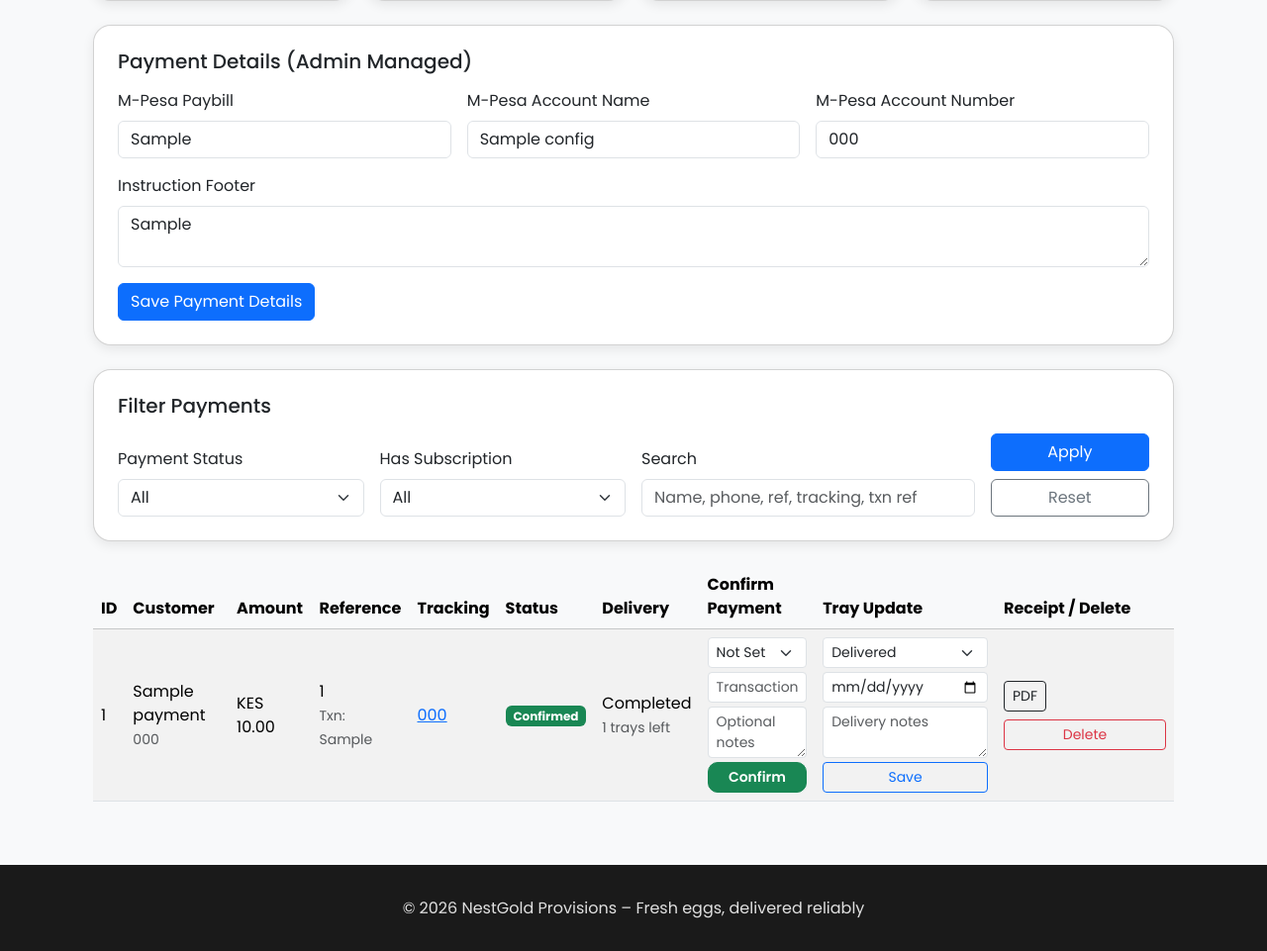
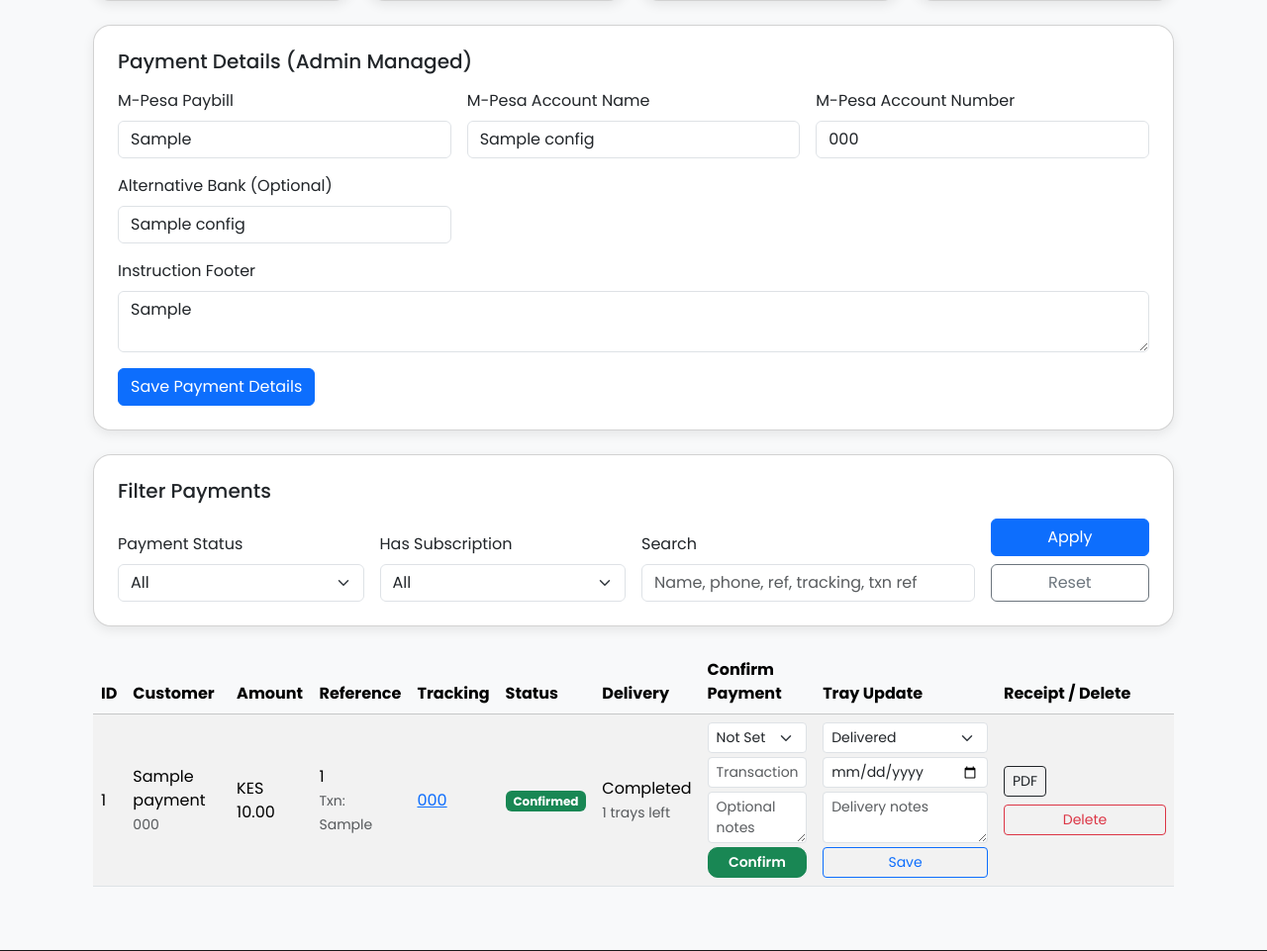
Before and after one commit to MERIOTHWANGUI/Nestgold-provisions, a Flask app: page /admin/payments in a window 1280 px wide. Shown: the part 315-1276 px from the top of the page at 99% size. Run offline with Flask 3, Linux system fonts and the light colour scheme; a user stored in the database is signed in; tables that the repository leaves empty hold one stand-in row (values such as "Sample post").

Commit message:
updating payment admin details

```diff
--- a/app/routes/admin.py
+++ b/app/routes/admin.py
@@ -618,6 +618,7 @@ def save_payment_config():
     config.mpesa_paybill = form.mpesa_paybill.data.strip()
     config.mpesa_account_name = form.mpesa_account_name.data.strip()
     config.mpesa_account_number = form.mpesa_account_number.data.strip()
+    config.bank_name = (form.bank_name.data or '').strip() or config.bank_name
     config.instructions_footer = (form.instructions_footer.data or '').strip() or None
     db.session.commit()
     flash("Payment details updated.", "success")
--- a/app/routes/forms.py
+++ b/app/routes/forms.py
@@ -53,8 +53,25 @@ class DeliveryUpdateForm(FlaskForm):
 
 
 class PaymentConfigForm(FlaskForm):
-    mpesa_paybill = StringField("M-Pesa Paybill", validators=[DataRequired(), Length(max=40)])
-    mpesa_account_name = StringField("M-Pesa Account Name", validators=[DataRequired(), Length(max=100)])
-    mpesa_account_number = StringField("M-Pesa Account Number", validators=[DataRequired(), Length(max=80)])
+    mpesa_paybill = StringField(
+        "M-Pesa Paybill",
+        validators=[DataRequired(), Length(max=40)],
+        render_kw={"placeholder": "e.g. 247247"},
+    )
+    mpesa_account_name = StringField(
+        "M-Pesa Account Name",
+        validators=[DataRequired(), Length(max=100)],
+        render_kw={"placeholder": "e.g. NestGold Provisions"},
+    )
+    mpesa_account_number = StringField(
+        "M-Pesa Account Number",
+        validators=[DataRequired(), Length(max=80)],
+        render_kw={"placeholder": "e.g. NESTGOLD-12345"},
+    )
+    bank_name = StringField(
+        "Alternative Bank (Optional)",
+        validators=[Length(max=100)],
+        render_kw={"placeholder": "e.g. Equity Bank"},
+    )
     instructions_footer = TextAreaField("Instruction Footer", validators=[Length(max=500)])
     submit = SubmitField("Save Payment Details")
--- a/app/services/mpesa.py
+++ b/app/services/mpesa.py
@@ -19,6 +19,8 @@ def get_manual_payment_instructions(reference_id, amount_kes, customer_name=None
     paybill = getattr(payment_config, "mpesa_paybill", None) or MPESA_PAYBILL
     account_name = getattr(payment_config, "mpesa_account_name", None) or MPESA_ACCOUNT_NAME
     account_number = getattr(payment_config, "mpesa_account_number", None) or reference_id
+    bank_name = (getattr(payment_config, "bank_name", None) or "").strip()
+    bank_line = f"Alternative Bank Option: {bank_name}\n\n" if bank_name else ""
     footer = getattr(payment_config, "instructions_footer", None) or (
         "After payment, keep your receipt and share it with admin via WhatsApp/SMS/email."
     )
@@ -31,6 +33,7 @@ def get_manual_payment_instructions(reference_id, amount_kes, customer_name=None
         f"Account Name: {account_name}\n"
         f"Account Number: {account_number}\n"
         f"Use Reference ID in your payment note: {reference_id}\n\n"
+        f"{bank_line}"
         f"{footer}"
     )
 
--- a/app/templates/admin/payments.html
+++ b/app/templates/admin/payments.html
@@ -24,6 +24,7 @@
             <div class="col-md-4">{{ config_form.mpesa_paybill.label(class_='form-label') }}{{ config_form.mpesa_paybill(class_='form-control') }}</div>
             <div class="col-md-4">{{ config_form.mpesa_account_name.label(class_='form-label') }}{{ config_form.mpesa_account_name(class_='form-control') }}</div>
             <div class="col-md-4">{{ config_form.mpesa_account_number.label(class_='form-label') }}{{ config_form.mpesa_account_number(class_='form-control') }}</div>
+            <div class="col-md-4">{{ config_form.bank_name.label(class_='form-label') }}{{ config_form.bank_name(class_='form-control') }}</div>
             <div class="col-12">{{ config_form.instructions_footer.label(class_='form-label') }}{{ config_form.instructions_footer(class_='form-control', rows='2') }}</div>
             <div class="col-12">{{ config_form.submit(class_='btn btn-primary') }}</div>
         </form>
```
